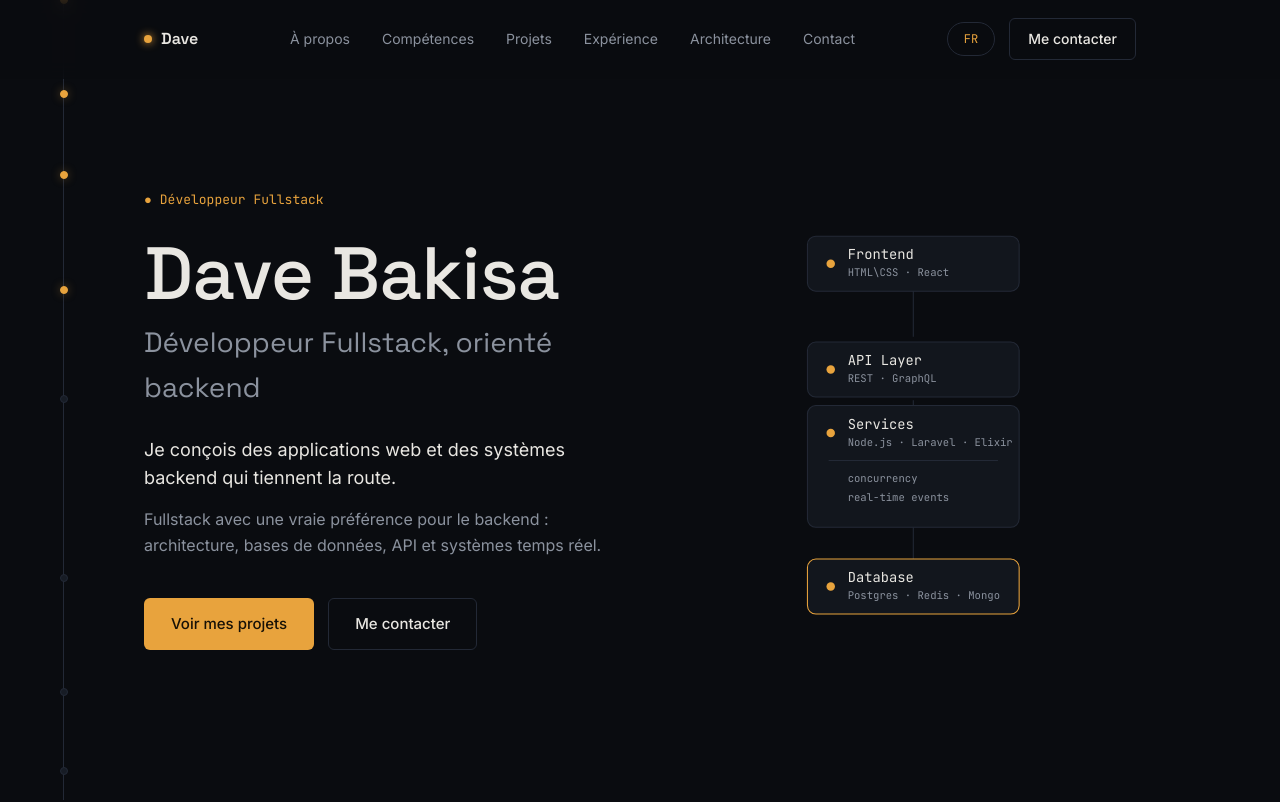
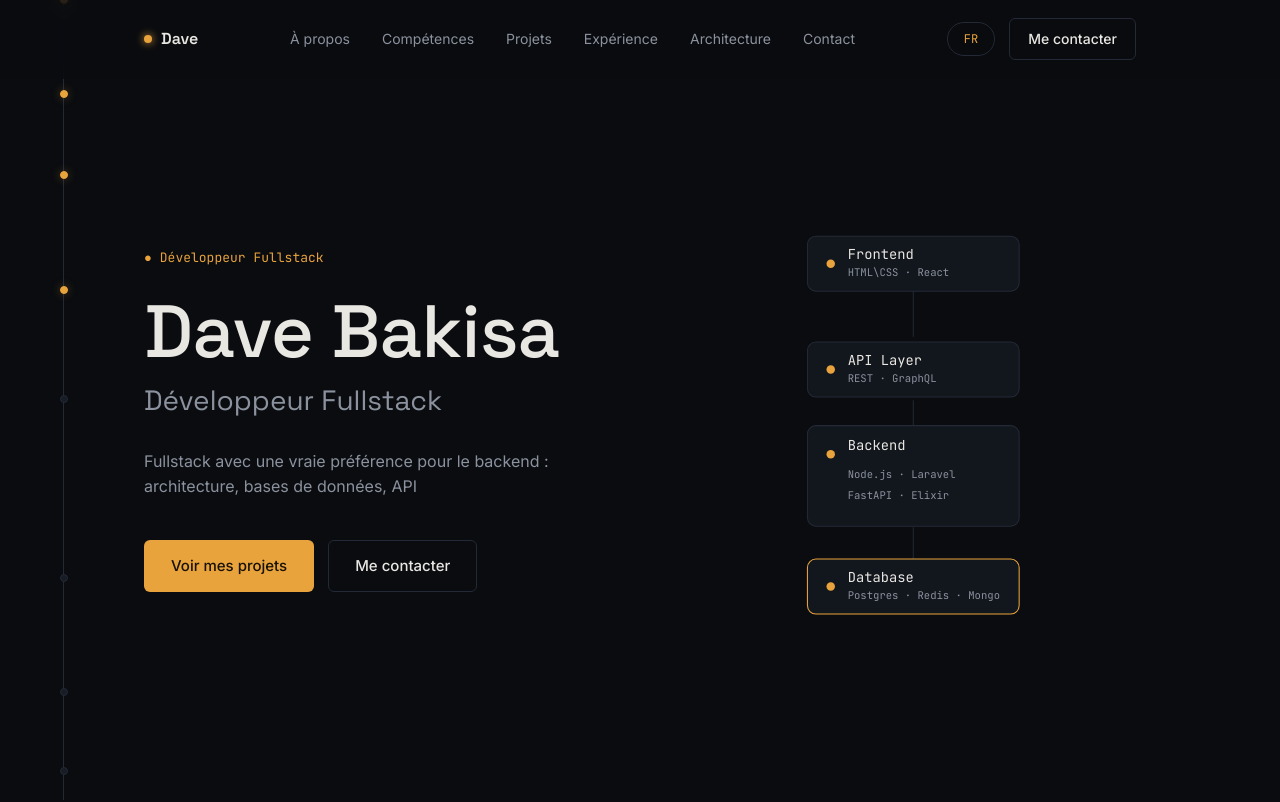
Before and after one commit to davebakisa/me, a website built with Vite: page apps/web/index.html in a window 1280 px wide. Shown: the top 802 px of the page. Built offline with nearby package versions, Linux system fonts and the light colour scheme.

Commit message:
modify (page): correction du texte dans la section hero

```diff
--- a/apps/web/index.html
+++ b/apps/web/index.html
@@ -78,13 +78,14 @@
           <text x="148" y="142" fill="#e9e7e2" font-family="JetBrains Mono, monospace" font-size="13">API Layer</text>
           <text x="148" y="158" fill="#8b929e" font-family="JetBrains Mono, monospace" font-size="10">REST · GraphQL</text>
 
-          <rect x="110" y="180" width="200" height="115" rx="8" fill="#12161d" stroke="#232936"/>
-          <circle cx="132" cy="206" r="4" fill="#e8a33d"/>
-          <text x="148" y="202" fill="#e9e7e2" font-family="JetBrains Mono, monospace" font-size="13">Services</text>
-          <text x="148" y="218" fill="#8b929e" font-family="JetBrains Mono, monospace" font-size="10">Node.js · Laravel · Elixir</text>
-          <line x1="130" y1="232" x2="290" y2="232" stroke="#232936" stroke-width="1"/>
-          <text x="148" y="252" fill="#8b929e" font-family="JetBrains Mono, monospace" font-size="10">concurrency</text>
-          <text x="148" y="270" fill="#8b929e" font-family="JetBrains Mono, monospace" font-size="10">real-time events</text>
+          <rect x="110" y="199" width="200" height="95" rx="8" fill="#12161d" stroke="#232936"/>
+          <circle cx="132" cy="226" r="4" fill="#e8a33d"/>
+          <text x="148" y="222" fill="#e9e7e2" font-family="JetBrains Mono, monospace" font-size="13">Backend</text>
+          <text x="148" y="248" fill="#8b929e" font-family="JetBrains Mono, monospace" font-size="10">Node.js · Laravel  </text>
+          <text x="148" y="268" fill="#8b929e" font-family="JetBrains Mono, monospace" font-size="10">FastAPI · Elixir</text>
+          <!-- <line x1="130" y1="232" x2="290" y2="232" stroke="#232936" stroke-width="1"/> -->
+          <!-- <text x="148" y="252" fill="#8b929e" font-family="JetBrains Mono, monospace" font-size="10">concurrency</text>
+          <text x="148" y="270" fill="#8b929e" font-family="JetBrains Mono, monospace" font-size="10">real-time events</text> -->
 
           <rect x="110" y="325" width="200" height="52" rx="8" fill="#12161d" stroke="#e8a33d"/>
           <circle cx="132" cy="351" r="4" fill="#e8a33d"/>
@@ -211,7 +212,7 @@
               <a href="https://github.com/davebakisa" class="contact-link">
                 <span data-i18n="contact.github">GitHub</span> <span class="arrow">↗</span>
               </a>
-              <a href="www.linkedin.com/in/dave-bakisa-734789347" class="contact-link">
+              <a href="https://linkedin.com/in/dave-bakisa-734789347" class="contact-link">
                 <span data-i18n="contact.linkedin">LinkedIn</span> <span class="arrow">↗</span>
               </a>
             </div>
@@ -245,7 +246,7 @@
     <div class="footer-brand">Dave — <span data-i18n="footer.role">Fullstack Developer</span></div>
     <div class="footer-links">
       <a href="https://github.com/davebakisa" data-i18n="contact.github">GitHub</a> ·
-      <a href="www.linkedin.com/in/dave-bakisa-734789347" data-i18n="contact.linkedin">LinkedIn</a> ·
+      <a href="https://linkedin.com/in/dave-bakisa-734789347" data-i18n="contact.linkedin">LinkedIn</a> ·
       <a href="mailto:davebakisa21@gmail.com" data-i18n="contact.email">Email</a>
     </div>
     <div class="footer-copy" data-i18n="footer.copy">© 2026 Dave</div>
--- a/packages/content/src/fr.js
+++ b/packages/content/src/fr.js
@@ -20,9 +20,9 @@ export default {
   hero: {
     eyebrow: "Développeur Fullstack",
     name: "Dave Bakisa",
-    role: "Développeur Fullstack, orienté backend",
-    tagline: "Je conçois des applications web et des systèmes backend qui tiennent la route.",
-    desc: "Fullstack avec une vraie préférence pour le backend : architecture, bases de données, API et systèmes temps réel.",
+    role: "Développeur Fullstack",
+    tagline: "",
+    desc: "Fullstack avec une vraie préférence pour le backend : architecture, bases de données, API",
     viewWork: "Voir mes projets",
     contactMe: "Me contacter"
   },
```
